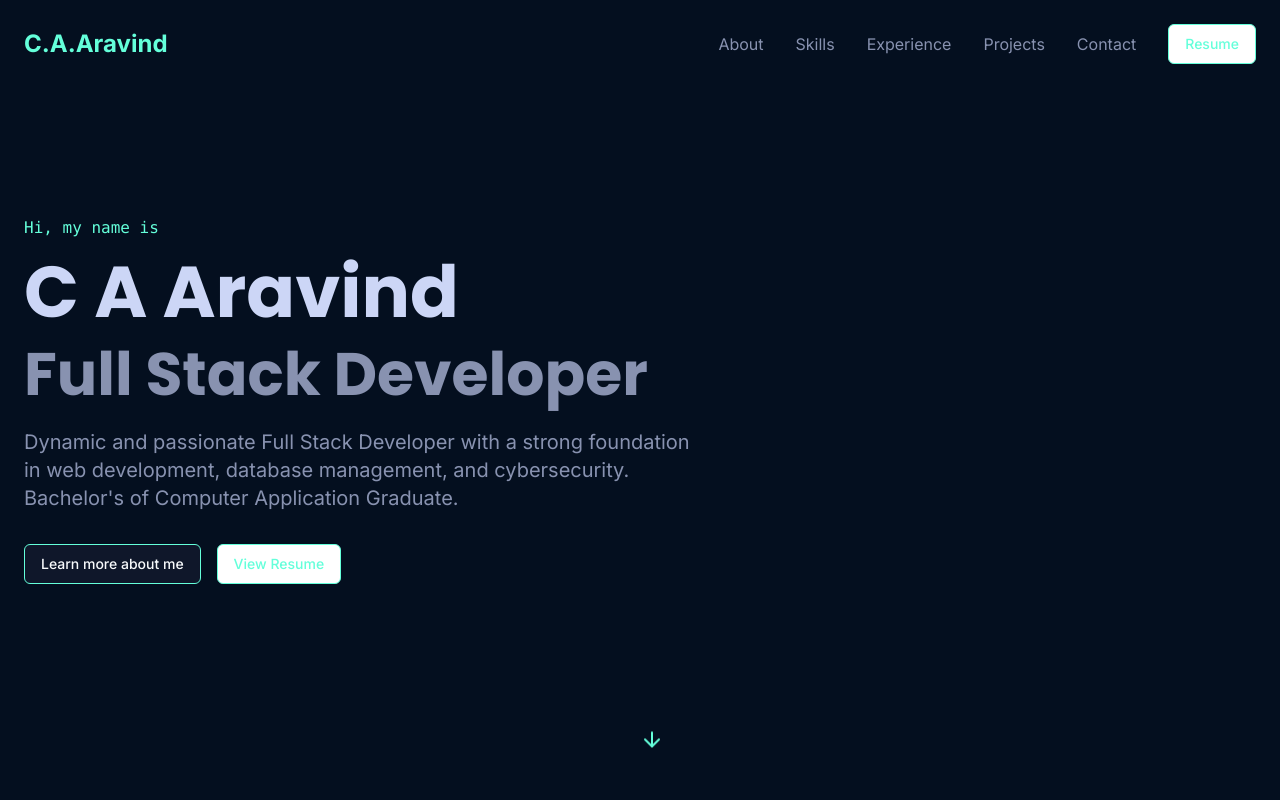
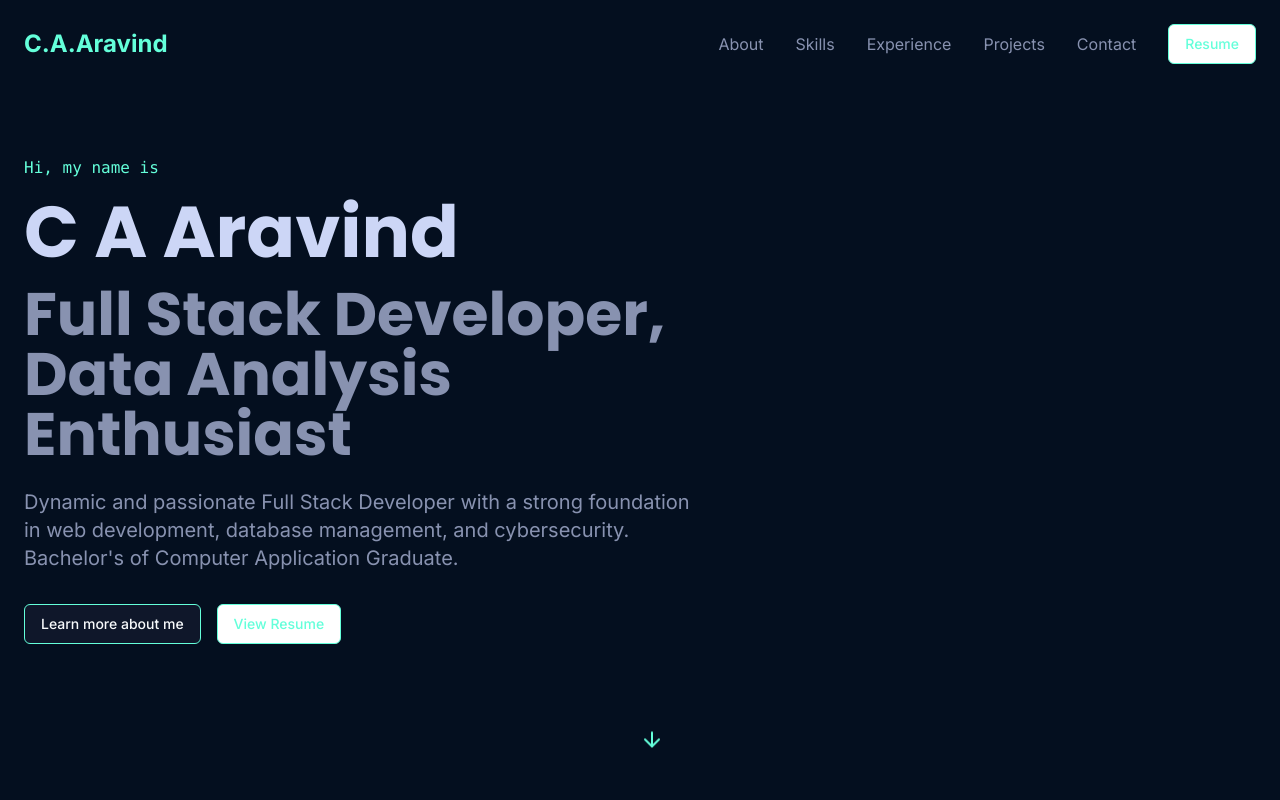
Before and after one commit to caaravind1/portfolio-website, a React (Vite) app: page / in a window 1280 px wide. Shown: the top 800 px of the page. Built offline with nearby package versions, Linux system fonts and the light colour scheme.

Commit message:
updated hero section

```diff
--- a/src/components/Hero.tsx
+++ b/src/components/Hero.tsx
@@ -30,7 +30,7 @@ const Hero = () => {
             C A Aravind
           </h1>
           <h2 className="text-3xl md:text-5xl lg:text-6xl font-bold mb-6 text-portfolio-slate">
-            Full Stack Developer
+            Full Stack Developer, Data Analysis Enthusiast
           </h2>
           <p className="text-portfolio-slate text-lg md:text-xl mb-8 max-w-2xl">
             Dynamic and passionate Full Stack Developer with a strong foundation in web development,
```
